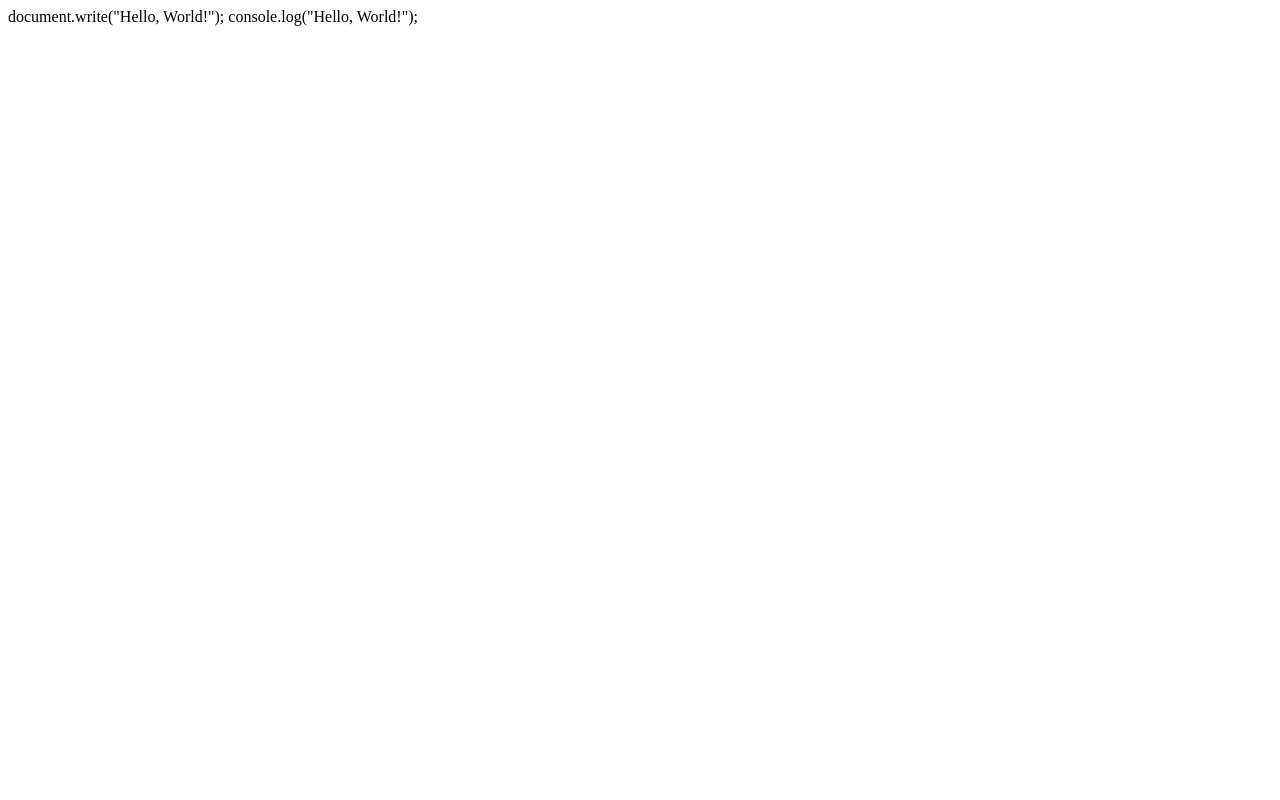
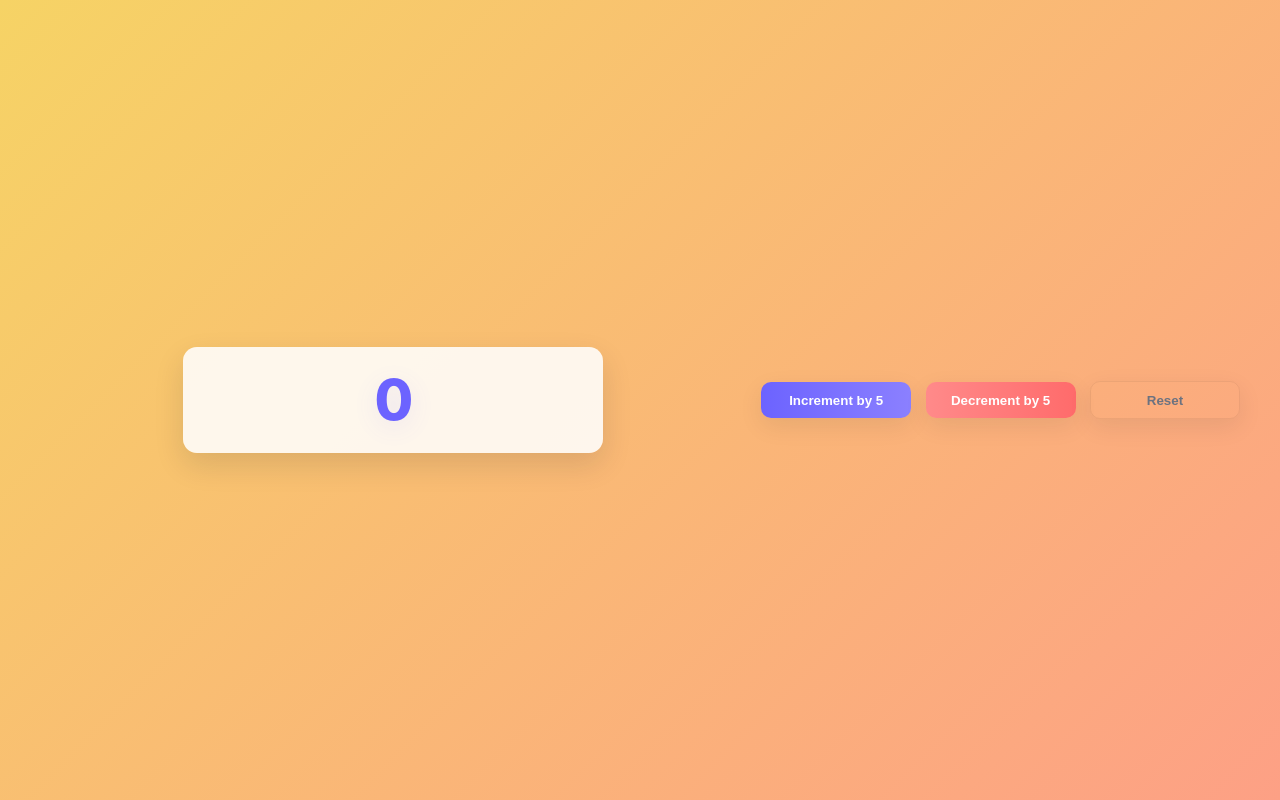
Before and after one commit to chowdharyparivpc-dot/javascript-content, a plain HTML site: page index.html in a window 1280 px wide. Drawn offline with Linux system fonts and the light colour scheme.

Commit message:
chore: add repository files

```diff
--- a/index.html
+++ b/index.html
@@ -3,16 +3,122 @@
 <head>
     <meta charset="UTF-8">
     <meta name="viewport" content="width=device-width, initial-scale=1.0">
-    <title>Javasrcipt</title>
-    <scrpit>
-        document.write("Hello, World!");
-        console.log("Hello, World!");
-    </scrpit>
+    <title>Javascript</title>
+    <style>
+    :root{
+        --bg1:#f6d365;
+        --bg2:#fda085;
+        --accent:#6c63ff;
+        --accent-2:#ff6b6b;
+        --card:#ffffffdd;
+        --muted:#6b7280;
+    }
+    *{box-sizing:border-box}
+    html,body{height:100%}
+    body{
+        margin:0;
+        min-height:100vh;
+        display:flex;
+        flex-wrap:wrap;
+        align-items:center;
+        justify-content:center;
+        gap:1rem;
+        padding:2.5rem;
+        background:linear-gradient(135deg,var(--bg1),var(--bg2));
+        font-family:Inter, system-ui, -apple-system, "Segoe UI", Roboto, "Helvetica Neue", Arial;
+        -webkit-font-smoothing:antialiased;
+        -moz-osx-font-smoothing:grayscale;
+    }
+
+    /* Put count on its own row and center buttons on the next row */
+    #count{
+        order:-1;
+        width:100%;
+        max-width:420px;
+        margin:0 auto;
+        background:var(--card);
+        padding:1.2rem 1.4rem;
+        border-radius:14px;
+        box-shadow:0 12px 30px rgba(16,24,40,.12);
+        text-align:center;
+        font-size:3.5rem;
+        font-weight:800;
+        color:var(--accent);
+        letter-spacing:-0.02em;
+        text-shadow:0 6px 24px rgba(108,99,255,.12);
+    }
+
+    /* Buttons row styling (buttons are direct children of body) */
+    body > button{
+        min-width:150px;
+        padding:.65rem .9rem;
+        border-radius:10px;
+        border:0;
+        cursor:pointer;
+        font-weight:700;
+        box-shadow:0 8px 24px rgba(16,24,40,.08);
+        transition:transform .12s ease, box-shadow .12s ease, opacity .12s ease;
+    }
+
+    /* Individual button styles (keeps order matching your HTML) */
+    body > button:nth-of-type(1){
+        background:linear-gradient(90deg,var(--accent),#8b80ff);
+        color:#fff;
+    }
+    body > button:nth-of-type(2){
+        background:linear-gradient(90deg,#ff8a8a,var(--accent-2));
+        color:#fff;
+    }
+    body > button:nth-of-type(3){
+        background:transparent;
+        color:var(--muted);
+        border:1px solid rgba(0,0,0,.06);
+    }
+
+    /* Row layout for buttons */
+    @supports (gap: 1rem) {
+        /* keep buttons together and centered */
+        body{
+            gap:.9rem;
+        }
+        body > button{ margin:0; }
+        /* create a centered row by letting the buttons sit next to each other */
+        body{
+            justify-content:center;
+        }
+    }
+
+    /* Interaction states */
+    body > button:hover{ transform:translateY(-4px); box-shadow:0 18px 36px rgba(16,24,40,.16); }
+    body > button:active{ transform:translateY(-2px); }
+    body > button:focus{ outline:3px solid rgba(108,99,255,.14); outline-offset:3px; }
+
+    /* Make layout friendly on small screens */
+    @media (max-width:440px){
+        #count{font-size:2.6rem; padding:.9rem 1rem; max-width:320px}
+        body > button{min-width:110px; padding:.5rem .7rem; font-size:.95rem}
+    }
+    </style>
+    <script>
+        let count = 0;
+        function decrement() {
+                count = count-5;
+                document.getElementById("count").textContent = count
+        }
+        function increment() {
+                count = count+5;
+            document.getElementById("count").textContent = count
+        }
+        function Reset() {
+                count = 0;
+            document.getElementById("count").textContent = count
+        }
+    </script>
 </head>
 <body>
-    <scrpit>
-
-    </scrpit>
-
+    <p id="count">0</p>
+    <button onclick="increment()">Increment by 5</button>
+    <button onclick="decrement()">Decrement by 5</button>
+    <button onclick="Reset()">Reset</button>
 </body>
 </html>
```
Also changed, not shown: form.html (added, +36 -0 lines), interval.html (added, +25 -0 lines), resgister.html (added, +54 -0 lines).
